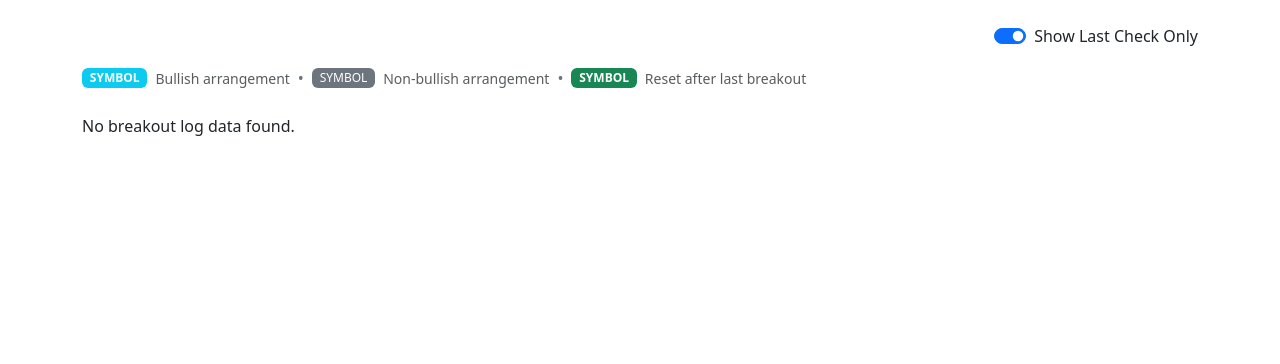
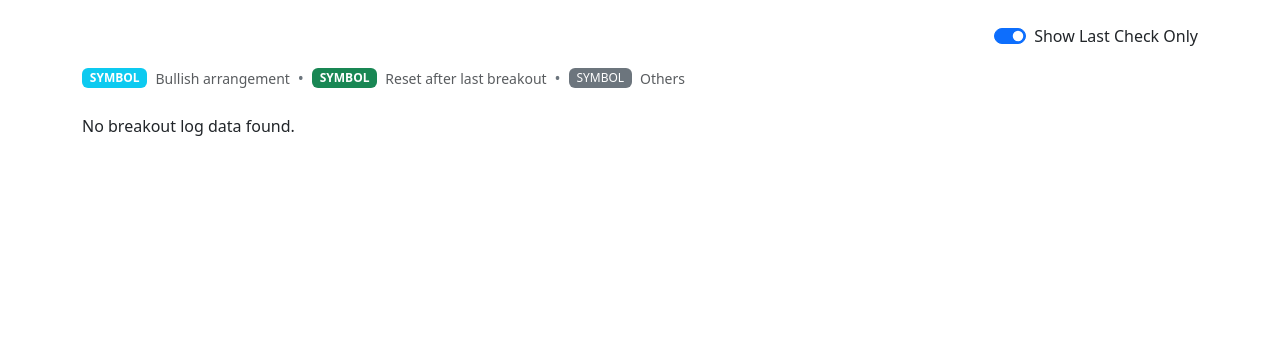
Before and after one commit to GrapeIsGrape/TurtleTradingWebApplication, a Python web app: template templates/breakout.html in a window 1280 px wide. Shown: the part 56-420 px from the top of the page. Run offline with Jinja, Linux system fonts and the light colour scheme; the template is opened without the code that fills it, so the values that code supplies are empty.

Commit message:
rename legend

```diff
--- a/templates/common/tickers_legend.html
+++ b/templates/common/tickers_legend.html
@@ -2,9 +2,9 @@
   <span class="badge bg-info fw-bold">SYMBOL</span>
   <span class="small">Bullish arrangement</span>
   <span class="text-secondary">•</span>
-  <span class="badge bg-secondary">SYMBOL</span>
-  <span class="small">Non-bullish arrangement</span>
-  <span class="text-secondary">•</span>
   <span class="badge bg-success fw-bold">SYMBOL</span>
   <span class="small">Reset after last breakout</span>
+  <span class="text-secondary">•</span>
+  <span class="badge bg-secondary">SYMBOL</span>
+  <span class="small">Others</span>
 </div>
```
